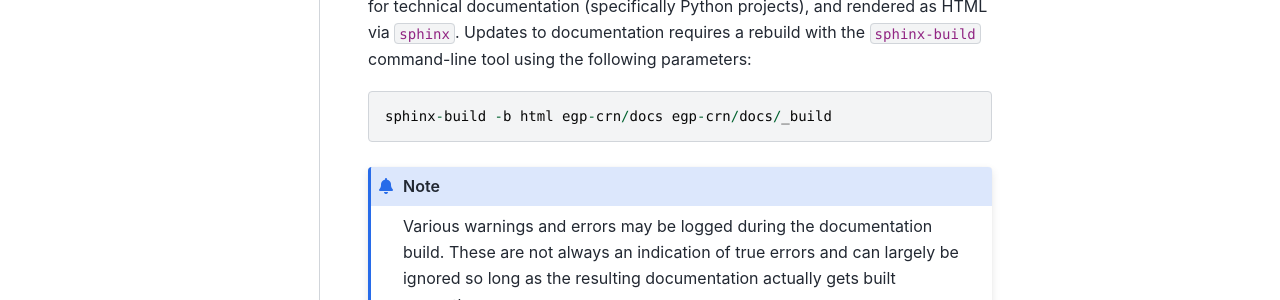
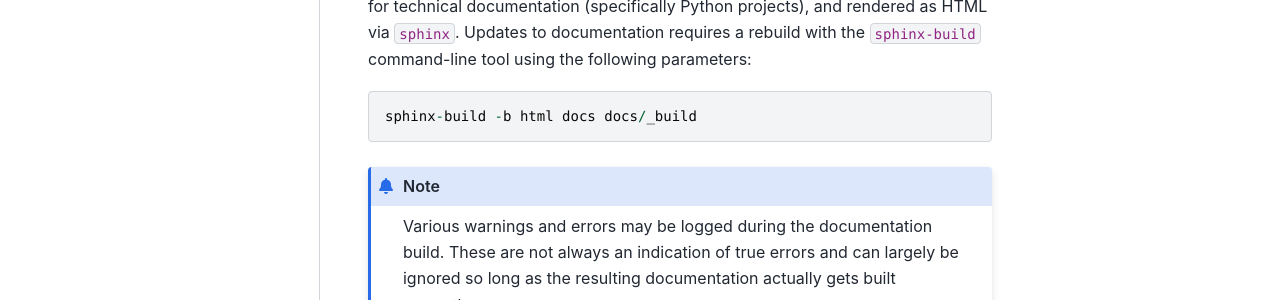
Before and after one commit to StatCan/egp-maintenance-tools, a Sphinx documentation site: the page built from docs/source/about/environment.rst, in a window 1280 px wide and 900 px high, scrolled down 2778 px. Shown: the part 371-671 px from the top of the window. Built offline with Sphinx 7.4.7 and the PyData theme 0.15.4, drawn with Linux system fonts in a browser that asks for light colours.

Commit message:
[1] simplified documentation syntax for sphinx-build and rebuilt the docs

```diff
--- a/docs/source/about/environment.rst
+++ b/docs/source/about/environment.rst
@@ -100,7 +100,7 @@ Documentation is written in reStructuredText (RST), a markup language developed
 (specifically Python projects), and rendered as HTML via ``sphinx``. Updates to documentation requires a rebuild with
 the ``sphinx-build`` command-line tool using the following parameters::
 
-    sphinx-build -b html egp-crn/docs egp-crn/docs/_build
+    sphinx-build -b html docs docs/_build
 
 .. admonition:: Note
 
```
Also changed, not shown: 5 other files.
